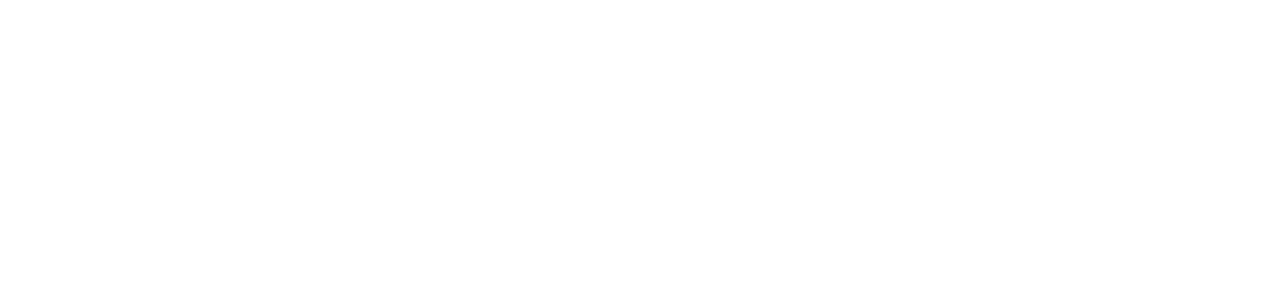
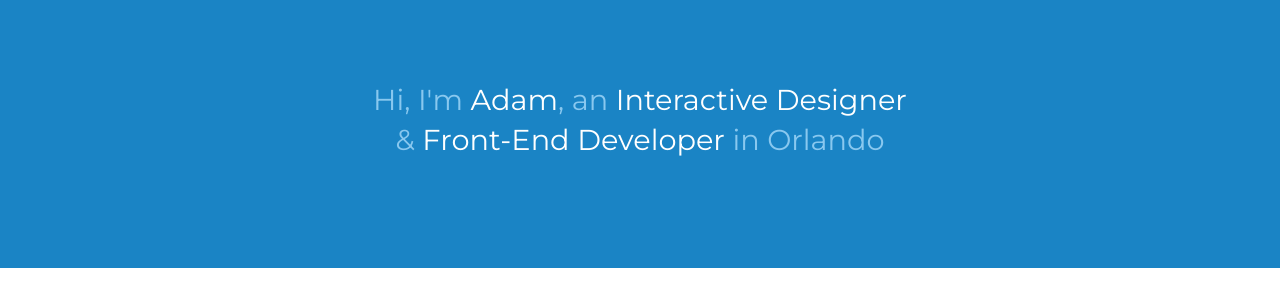
Before and after one commit to adammy/adammy.github.io, a website: page index.html in a window 1280 px wide. Drawn offline with nearby package versions, Linux system fonts and the light colour scheme.

Commit message:
Start of hero

```diff
--- a/index.html
+++ b/index.html
@@ -18,6 +18,16 @@
 </head>
 <body>
 
+	<header>
+		<div class="container">
+			<div class="row">
+				<div class="col-sm-6 col-sm-offset-3 text-center">
+					<h1>Hi, I'm <span>Adam</span>, an <span>Interactive Designer</span> &amp; <span>Front-End Developer</span> in Orlando</h1>
+				</div>
+			</div>
+		</div>
+	</header>
+
 	<script src="//ajax.googleapis.com/ajax/libs/jquery/3.1.1/jquery.min.js"></script>
 	<script src="js/app.min.js"></script>
 
--- a/src/less/style.less
+++ b/src/less/style.less
@@ -1,7 +1,7 @@
 @import "https://fonts.googleapis.com/css?family=Montserrat:400,700";
 
-@primary: #cbe4cc;
-@secondary: #aad8d4;
+@primary: #1a84c5;
+@secondary: lighten(@primary, 30);
 
 body {
 	color: #333;
@@ -14,7 +14,11 @@ h1, h2, h3, h4, h5, h6 {
 	line-height: 1.4;
 }
 h1 {
-	font-size: 2.8em;
+	font-size: 1.8em;
+	margin: 0 0 0.4em;
+	span {
+		color: #fff;
+	}
 }
 h2 {
 	font-size: 2em;
@@ -33,3 +37,9 @@ a {
 	color: @primary;
 	text-decoration: underline;
 }
+
+header {
+	background: @primary;
+	color: @secondary;
+	padding: 5em 0 6em;
+}
```
Also changed, not shown: css/style.min.css.
